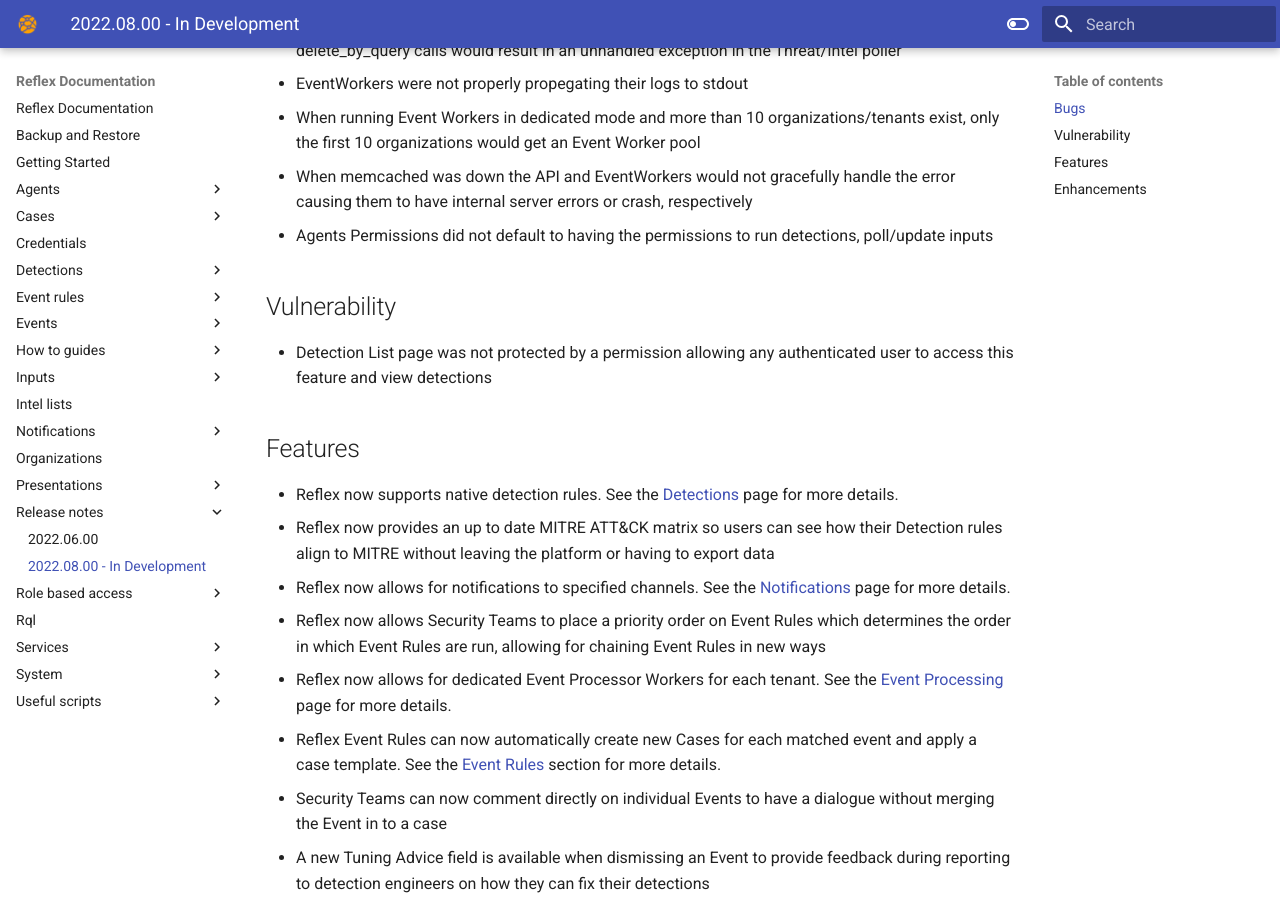
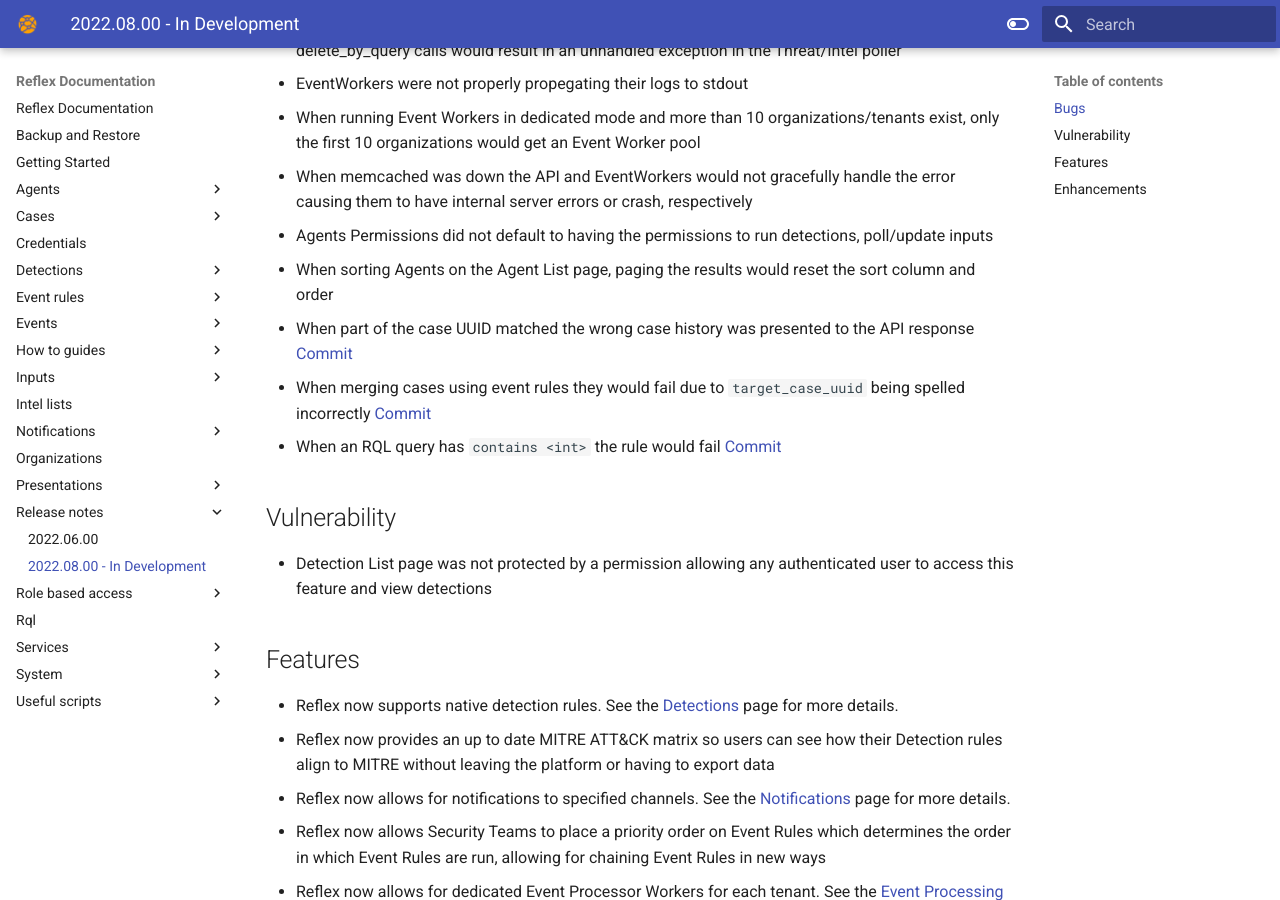
Before and after one commit to reflexsoar/reflex-docs, an MkDocs documentation site: the page built from docs/release-notes/2022.08.00.md, in a window 1280 px wide and 900 px high, scrolled down 641 px. Built offline with MkDocs 1.6.1 and Material for MkDocs 9.7.7, drawn with Linux system fonts in a browser that asks for light colours.

Commit message:
updated notes

```diff
--- a/docs/release-notes/2022.08.00.md
+++ b/docs/release-notes/2022.08.00.md
@@ -15,6 +15,10 @@
 - When running Event Workers in dedicated mode and more than 10 organizations/tenants exist, only the first 10 organizations would get an Event Worker pool
 - When memcached was down the API and EventWorkers would not gracefully handle the error causing them to have internal server errors or crash, respectively
 - Agents Permissions did not default to having the permissions to run detections, poll/update inputs
+- When sorting Agents on the Agent List page, paging the results would reset the sort column and order
+- When part of the case UUID matched the wrong case history was presented to the API response [Commit](https://github.com/reflexsoar/reflex-api/pull/311/commits/175043cee2e4d1b42b771ca3936398c2c7df0934)
+- When merging cases using event rules they would fail due to `target_case_uuid` being spelled incorrectly [Commit](https://github.com/reflexsoar/reflex-api/pull/311/commits/108fb646314209eb476468c0e0999223cc31f127)
+- When an RQL query has `contains <int>` the rule would fail [Commit](https://github.com/reflexsoar/reflex-api/pull/311/commits/3944015c6592584e97ad08bac7957f7afb56ef98)
 
 ## Vulnerability
 
```
